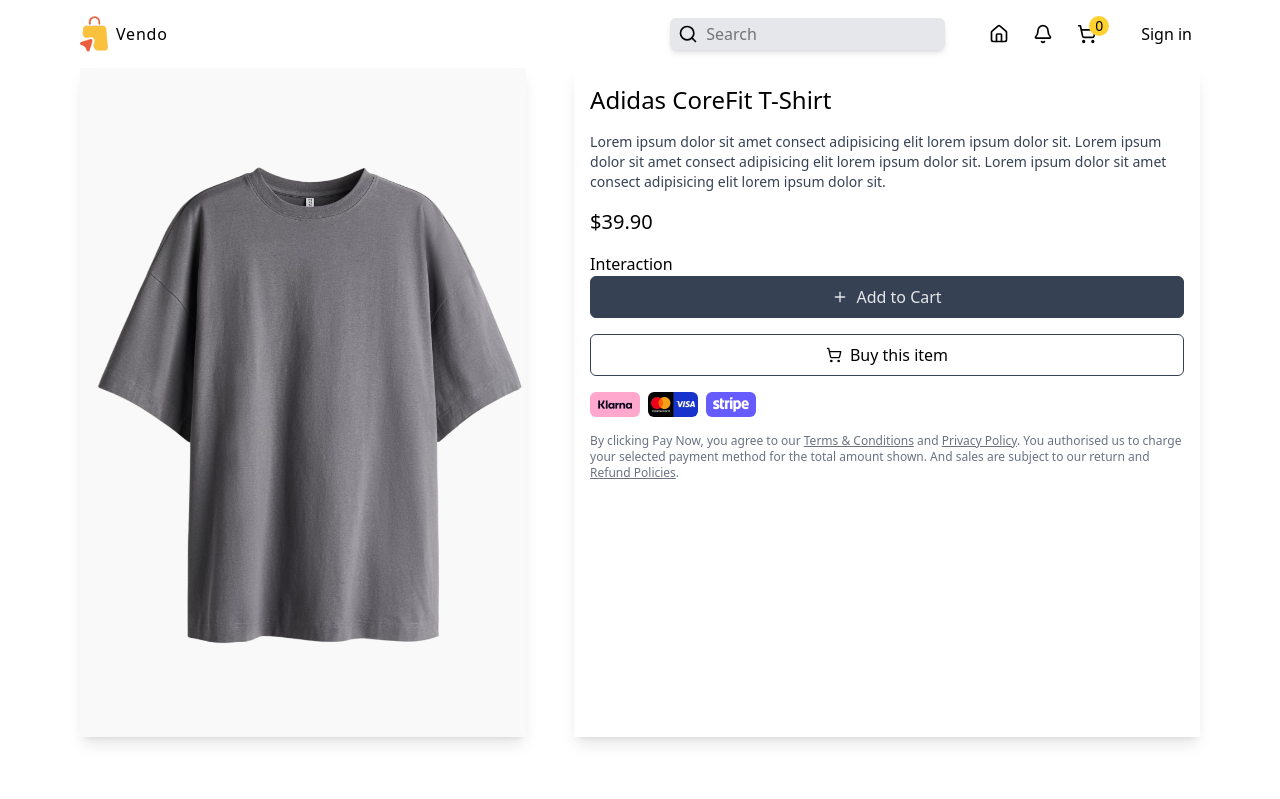
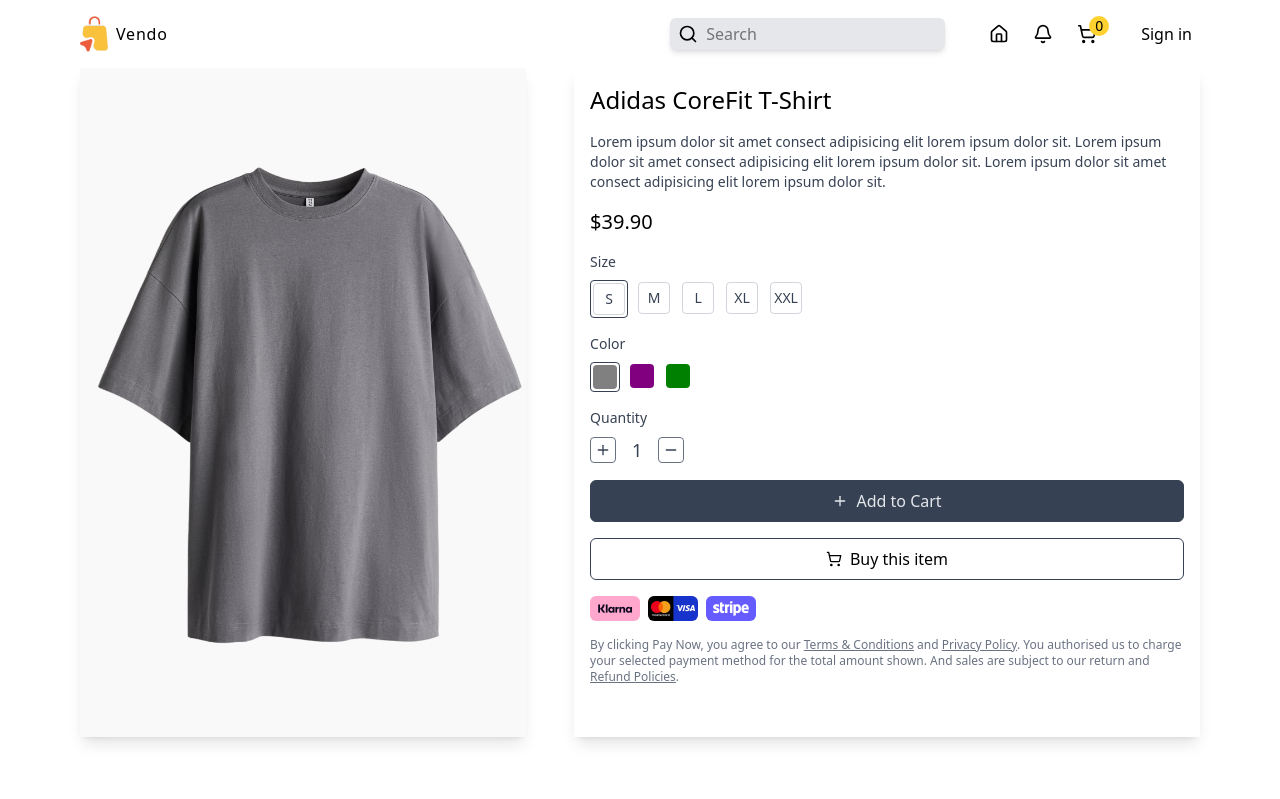
Before and after one commit to SubhodeepSamanta/Vendo, a Next.js app in the folder client/: page /products/1 in a window 1280 px wide. Shown: the top 799 px of the page. Built offline with nearby package versions, Linux system fonts and the light colour scheme.

Commit message:
add iteractions

```diff
--- a/client/src/app/products/[id]/page.tsx
+++ b/client/src/app/products/[id]/page.tsx
@@ -1,3 +1,4 @@
+import Interactions from '@/components/Interactions';
 import { ProductType } from '@/types';
 import { Plus, ShoppingCart } from 'lucide-react';
 import Image from 'next/image';
@@ -35,7 +36,7 @@
       <p className='text-sm text-gray-700 mb-4'>{product.description}</p>
       <p className='text-xl font-medium mb-4'>${product.price.toFixed(2)}</p>
       <div>
-        Interaction
+        <Interactions product={product} selectedSize={selectedSize} selectedColor={selectedColor} />
       </div>
       <div className='flex flex-col gap-4'>
       <button className='bg-gray-700 border-1 border-gray-700 text-gray-200 hover:bg-gray-900 flex gap-2 items-center justify-center p-2 rounded-md cursor-pointer'><Plus className='h-4 w-4'/> Add to Cart</button>
--- /dev/null
+++ b/client/src/components/Interactions.tsx
@@ -0,0 +1,43 @@
+import { ProductType } from '@/types'
+import { Minus, Plus } from 'lucide-react'
+import React from 'react'
+
+const Interactions = ({product,selectedSize,selectedColor}:{product:ProductType,selectedSize:string,selectedColor:string}) => {
+  return (
+    <div className='flex flex-col gap-2 mb-4'>
+        <div className='flex flex-col gap-2 text-sm text-gray-700 mb-2'>
+            <p>Size</p>
+            <div className='flex gap-2'>
+                {product.sizes.map((size)=>(
+                    <div className={`${selectedSize.toLowerCase()===size && 'border-1 border-gray-700'} p-[2px] rounded cursor-pointer`} key={size}>
+                        <div className='h-8 w-8 flex items-center justify-center border-1 border-gray-300 rounded'>{size.toUpperCase()}</div>
+                    </div>
+                ))}
+            </div>
+        </div>
+        <div className='flex flex-col gap-2 text-sm text-gray-700 mb-2'>
+            <p>Color</p>
+            <div className='flex gap-2'>
+            {
+                product.colors.map((color)=>(
+                    <div className={`p-[2px] rounded ${selectedColor.toLowerCase()===color && 'border-1 border-gay-700'}`}>
+                        <div className='h-6 w-6 flex rounded' style={{backgroundColor:color}}></div>
+            </div>
+                ))
+            }
+            </div>
+
+        </div>
+        <div className='flex flex-col gap-2 text-sm text-gray-700'>
+            <p>Quantity</p>
+            <div className='flex items-center gap-4'>
+                <div className='p-1 border-1 border-gray-500 hover:bg-gray-100 rounded cursor-pointer'><Plus className='h-4 w-4'/></div>
+                <p className='text-lg'>1</p>
+                <div className='p-1 border-1 border-gray-500 hover:bg-gray-100 rounded cursor-pointer'><Minus className='h-4 w-4'/></div>
+            </div>
+        </div>
+    </div>
+  )
+}
+
+export default Interactions
--- a/client/src/components/PaymentForm.tsx
+++ b/client/src/components/PaymentForm.tsx
@@ -1,6 +1,7 @@
 import { paymentFormSchema } from '@/types'
 import { zodResolver } from '@hookform/resolvers/zod'
-import { ArrowRight } from 'lucide-react'
+import { ArrowRight, ShoppingCart } from 'lucide-react'
+import Image from 'next/image'
 import { useRouter } from 'next/navigation'
 import React from 'react'
 import { useForm } from 'react-hook-form'
@@ -34,9 +35,14 @@
             <input type="text" placeholder='123 Main Street' id='cvv' className='border-b-1 border-gray-600 outline-none p-1' {...register("cvv")} />
             {errors.cvv && (<p className='text-xs text-red-500 '>{errors.cvv.message}</p>)}
         </div>
-        <button type='submit' className='w-full flex justify-center items-center gap-2 mt-8 bg-gray-800 hover:bg-gray-900 text-white rounded-lg py-2 cursor-pointer'>
-                    Continue
-                    <ArrowRight className='h-4 w-4'/>
+        <div className='flex gap-2 mt-4'>
+                <Image src='/klarna.png' alt='klarna' height={25} width={50} className='rounded-md'/>
+                <Image src='/cards.png' alt='card' height={25} width={50} className='rounded-md'/>
+                <Image src='/stripe.png' alt='stripe' height={25} width={50} className='rounded-md'/>
+              </div>
+        <button type='submit' className='w-full flex justify-center items-center gap-2 mt-4 bg-gray-800 hover:bg-gray-900 text-white rounded-lg py-2 cursor-pointer'>
+                    Proceed to pay
+                    <ShoppingCart className='h-4 w-4'/>
                   </button>
     </form>
   )
```
